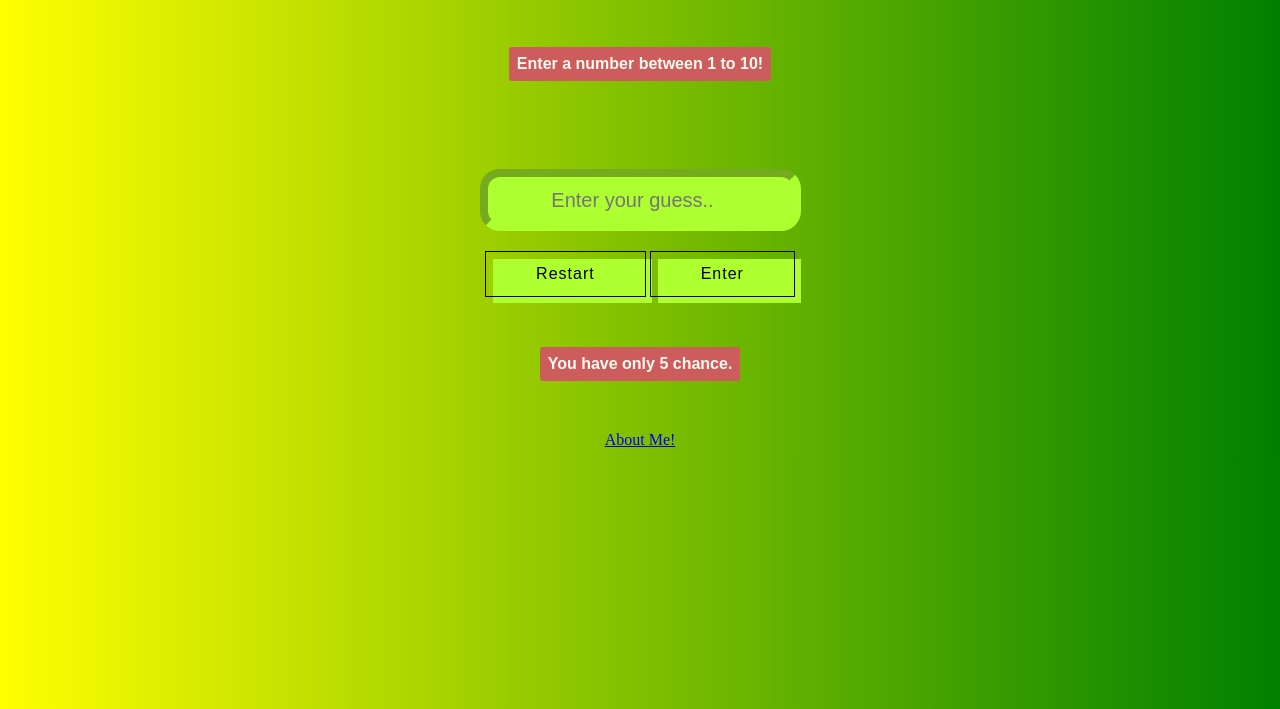
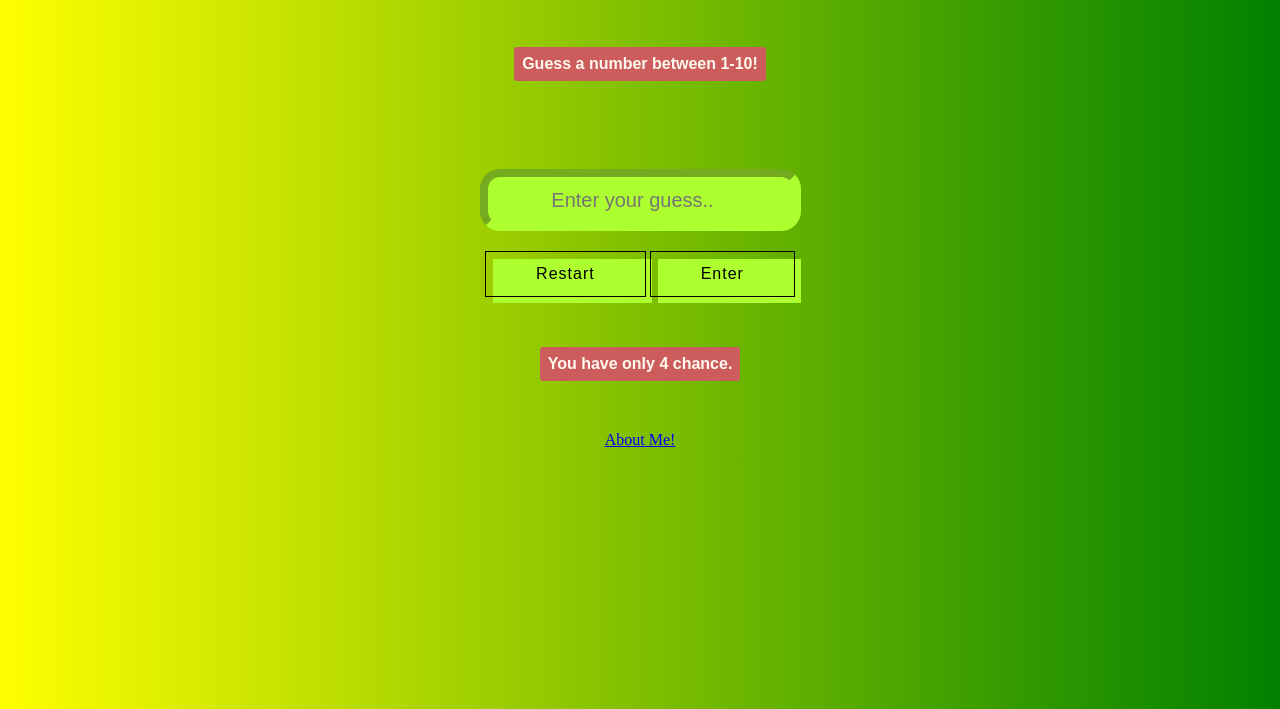
Before and after one commit to subhranshuchoudhury/Guess-the-number, a plain HTML site: page index.html in a window 1280 px wide. Shown: the part 91-800 px from the top of the page. Drawn offline with Linux system fonts and the light colour scheme.

Commit message:
Update index.html

```diff
--- a/index.html
+++ b/index.html
@@ -10,7 +10,7 @@
 		<center>
 		<h3 align="center">Guess The Number!</h3>
 		<div>
-			<h4 id="display">Enter a number between 1 to 10!</h4>
+			<h4 id="display">Guess a number between 1-10!</h4>
 			<br>
 			<h1 style='font-size:100px; color: white;' id="win_display">&#128081;<br>Congrats!</h1>
 			<input type="number" id="input_num" name="" placeholder="Enter your guess..">
@@ -18,7 +18,7 @@
 			<button class="button-52" id="restart_btn" onclick="restartgame();">Restart</button>
 			<button class="button-52" id="enter_btn" onclick="guess();">Enter</button>
 			<br>
-			<h4 id="total_guess">You have only 5 chance.</h4>
+			<h4 id="total_guess">You have only 4 chance.</h4>
 		</div>
 		<a href="http://subhranshuchoudhury.infinityfreeapp.com/">About Me!</a>
 		</center>
```
